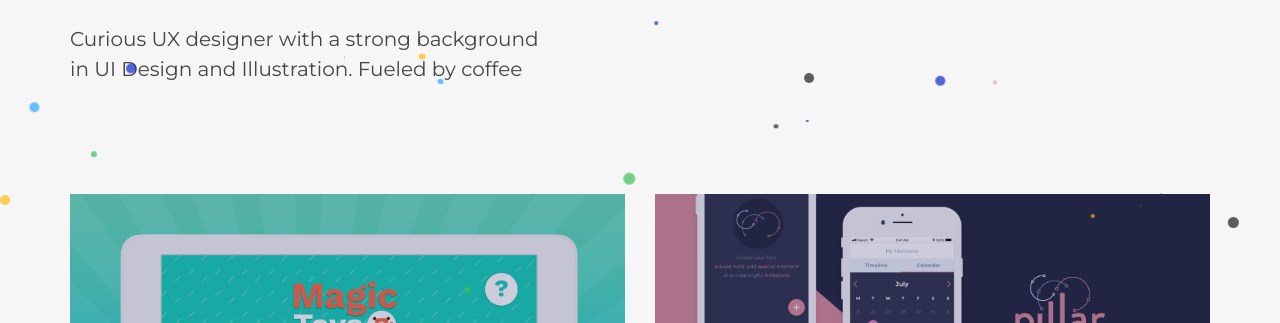
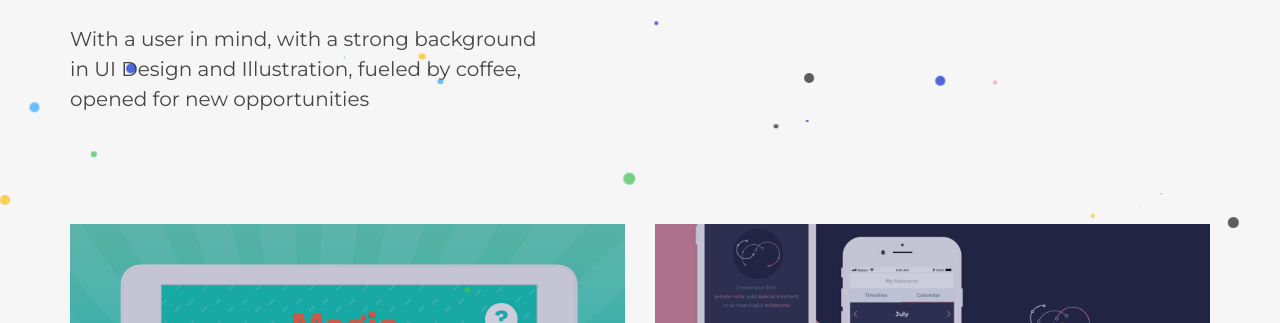
Before and after one commit to c0mma/portfolio, a plain HTML site: page index.html in a window 1280 px wide. Shown: the part 469-792 px from the top of the page. Drawn offline with Linux system fonts and the light colour scheme.

Commit message:
Opened for new opportunities

```diff
--- a/index.html
+++ b/index.html
@@ -55,7 +55,7 @@
                         <header>
                             <h2><span>Hello</span> I'm Olga, a UX/UI Designer</h2>
                         </header>
-                        <p>Curious UX designer with a strong background <br>in UI Design and Illustration. Fueled by coffee</p>
+                        <p>With a user in mind, with a strong background <br>in UI Design and Illustration, fueled by coffee, <br>opened for new opportunities</p>
                     </article>
                 </section>
                 <div class="clearfix"></div>
```
Also changed, not shown: 1 other file.
